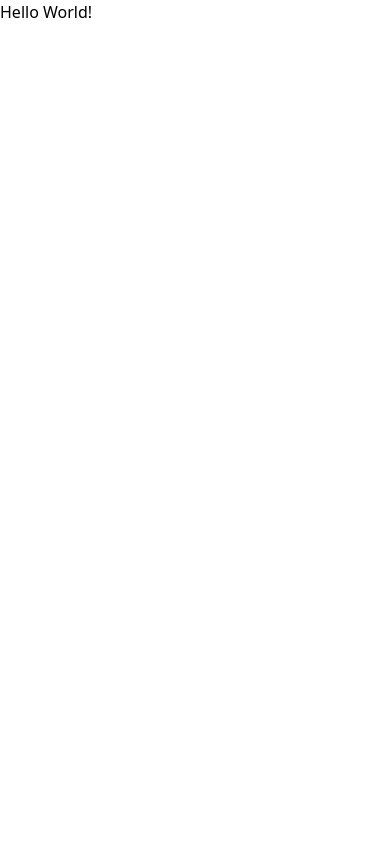
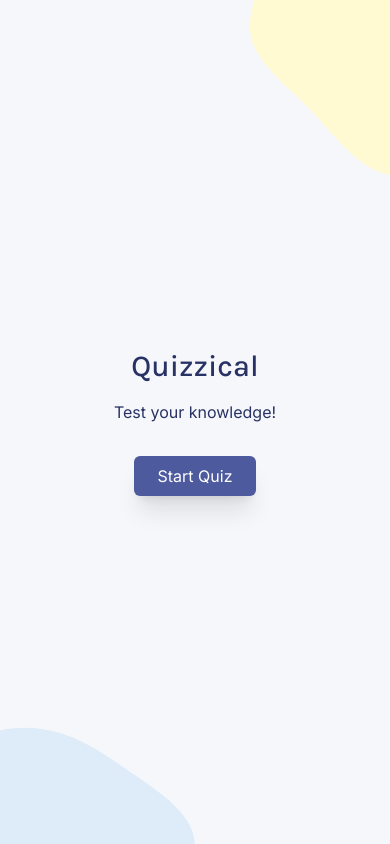
Before and after one commit to Dharmik48/quizzical, a React (Vite) app: page / in a window 390 px wide. Built offline with nearby package versions, Linux system fonts and the light colour scheme.

Commit message:
add welcome page

```diff
--- a/src/App.jsx
+++ b/src/App.jsx
@@ -1,7 +1,24 @@
 import { useState } from 'react';
+import WelcomeScreen from './components/WelcomeScreen';
+import yellowBlob from './images/yellow-blob.svg';
+import blueBlob from './images/blue-blob.svg';
 
 function App() {
-	return <h1 className='color-red'>Hello World!</h1>;
+	return (
+		<div className='h-screen relative overflow-hidden'>
+			<img
+				src={yellowBlob}
+				className='absolute top-0 right-0 -rotate-12 translate-x-1/2 -translate-y-1/3 scale-125 sm:scale-90'
+				alt='yellow blob'
+			/>
+			<img
+				src={blueBlob}
+				className='absolute bottom-0 left-0 -translate-x-1/3 translate-y-1/2 scale-125 sm:scale-90'
+				alt='yellow blob'
+			/>
+			<WelcomeScreen />
+		</div>
+	);
 }
 
 export default App;
--- /dev/null
+++ b/src/components/WelcomeScreen.jsx
@@ -0,0 +1,17 @@
+function WelcomeScreen() {
+	return (
+		<div className='h-full bg-bg-blue flex flex-col gap-4 items-center justify-center'>
+			<h1 className='text-text-blue font-karla text-3xl md:text-6xl'>
+				Quizzical
+			</h1>
+			<p className='text-text-blue font-inter md:text-xl'>
+				Test your knowledge!
+			</p>
+			<button className='text-white bg-btn-blue font-inter px-6 py-2 mt-4 rounded-md shadow-xl cursor-pointer transition-all hover:opacity-80 active:scale-90 focus:opacity-80 md:text-xl md:px-12 md:py-4 md:rounded-lg'>
+				Start Quiz
+			</button>
+		</div>
+	);
+}
+
+export default WelcomeScreen;
```
